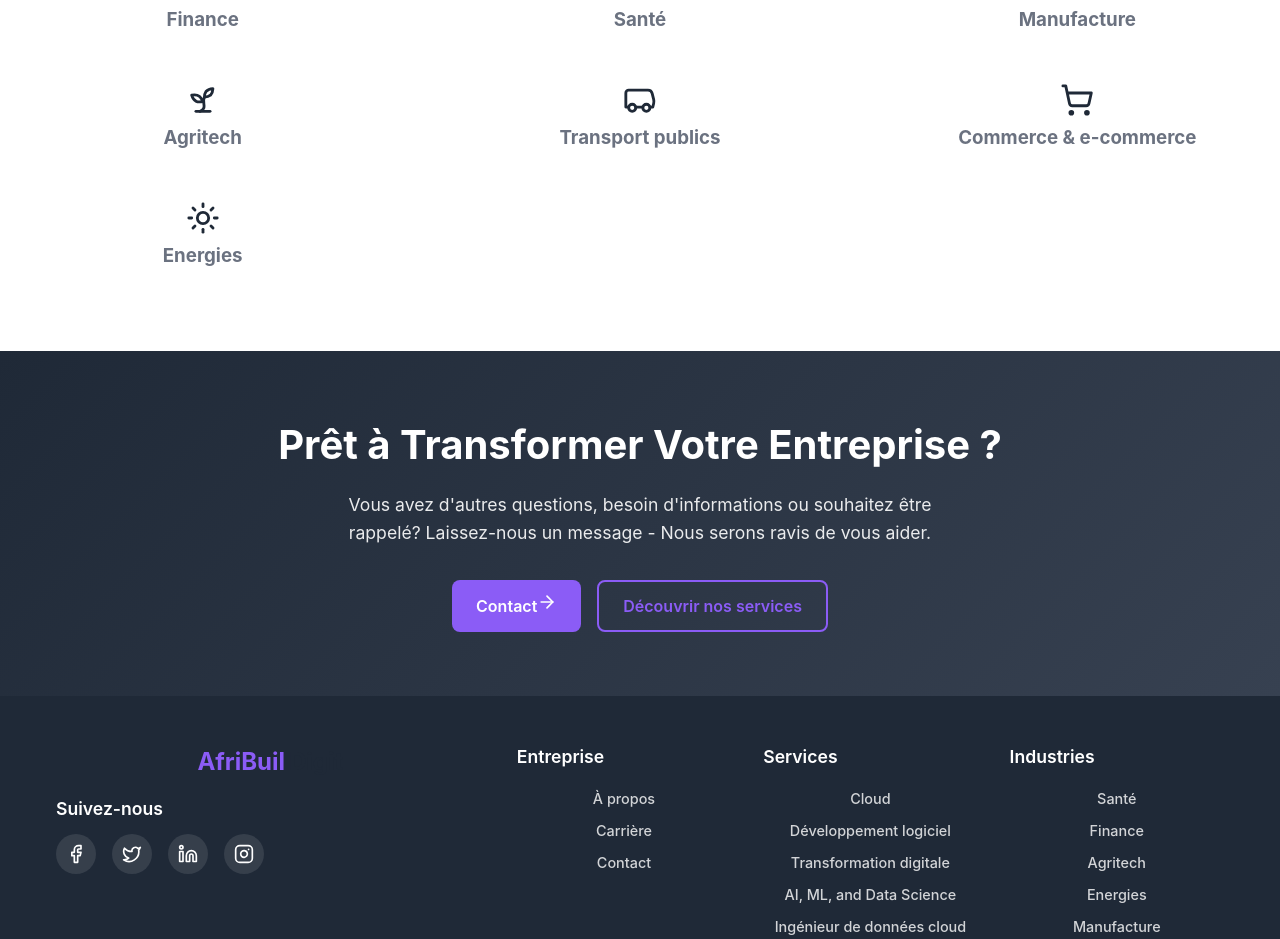
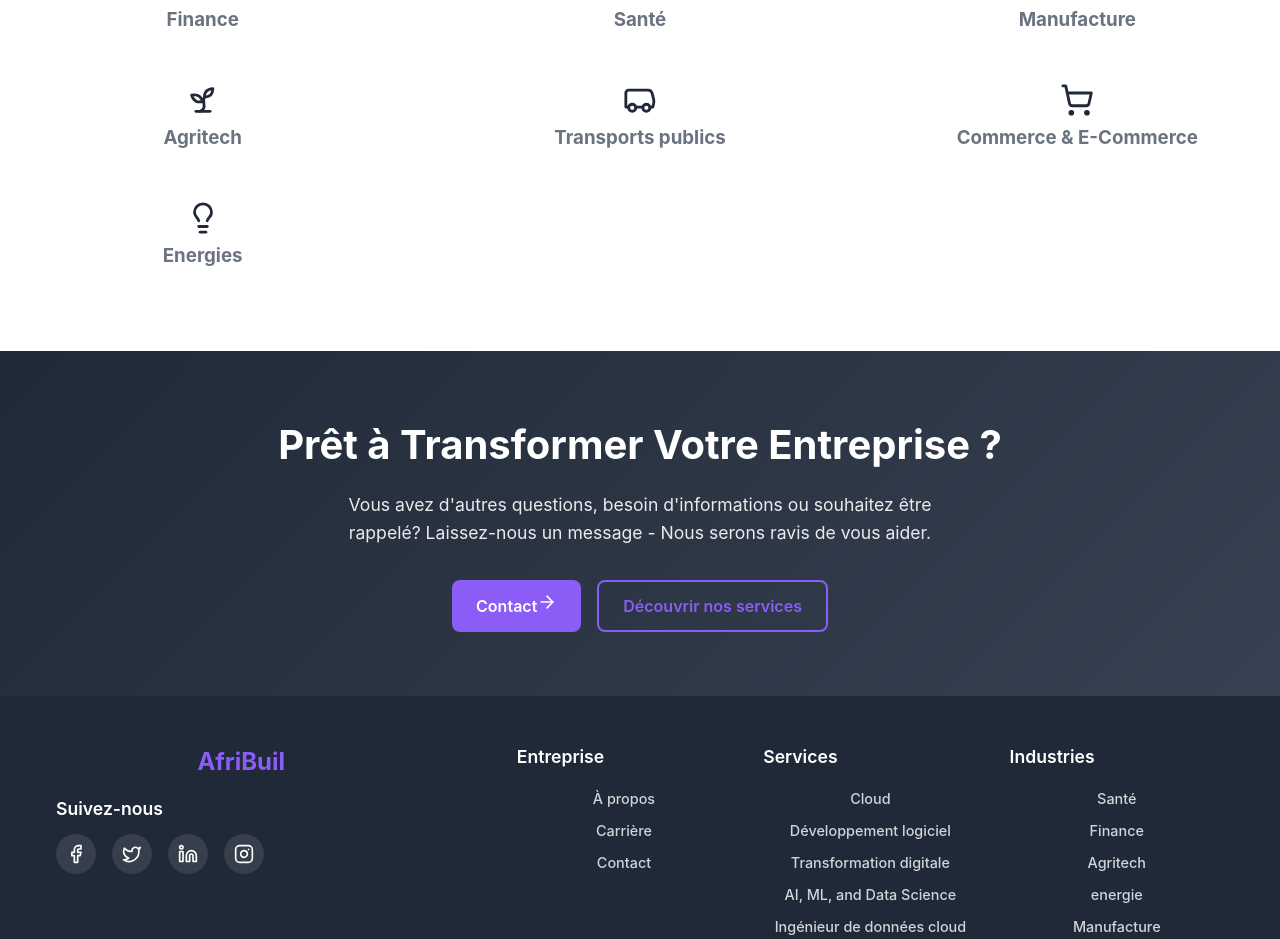
Before and after one commit to gomeskaze/afribuildigit_first, a React (Vite) app: page /about in a window 1280 px wide. Shown: the part 5473-6412 px from the top of the page. Built offline with nearby package versions, Linux system fonts and the light colour scheme.

Commit message:
Ajustement de la page about

```diff
--- a/src/contexts/LanguageContext.jsx
+++ b/src/contexts/LanguageContext.jsx
@@ -263,7 +263,7 @@ const translations = {
     industriesTitle: 'Nos Industries',
     industriesSubtitle: 'Nous servons divers secteurs d\'activité avec des solutions adaptées',
     healthcare: 'Santé',
-    energie: 'Energies',
+    energy: 'Energies',
     finance: 'Finance',
     agritech:'Agritech',
     transport: 'Transports publics',
@@ -275,7 +275,7 @@ const translations = {
     // Descriptions des industries
     healthcareDesc: 'Solutions innovantes pour améliorer les soins de santé et optimiser les processus médicaux.',
     financeDesc: 'Technologies avancées pour sécuriser les transactions et optimiser les services financiers.',
-    energieDesc: 'Nous mettons a votre disposition une plateforme intelligente qui transformera vos données énergétiques en leviers de croissance et d\'économies concrètes',
+    energyDesc: 'Nous mettons a votre disposition une plateforme intelligente qui transformera vos données énergétiques en leviers de croissance et d\'économies concrètes',
     retailDesc: 'Solutions e-commerce et analytics pour optimiser l\'expérience client et les ventes.',
     manufacturingDesc: 'IoT et analytics pour améliorer la productivité et réduire les coûts de production.',
 
@@ -592,7 +592,7 @@ const translations = {
     industriesSubtitle: 'We serve various business sectors with tailored solutions',
     healthcare: 'Healthcare',
     finance: 'Finance',
-    energie: 'Energies',
+    energy: 'Energies',
     agritech:'Agritech',
     transport: 'Public Transports',
     retail: 'Retail & E-Commerce',
@@ -603,7 +603,7 @@ const translations = {
     // Industry descriptions
     healthcareDesc: 'Innovative solutions to improve healthcare and optimize medical processes.',
     financeDesc: 'Advanced technologies to secure transactions and optimize financial services.',
-    energieDesc: 'We put at your disposal an intelligent platform that will transform your energy data into growth levers and concrete savings',
+    energyDesc: 'We put at your disposal an intelligent platform that will transform your energy data into growth levers and concrete savings',
     retailDesc: 'E-commerce and analytics solutions to optimize customer experience and sales.',
     manufacturingDesc: 'IoT and analytics to improve productivity and reduce production costs.',
 
@@ -919,7 +919,7 @@ const translations = {
     industriesSubtitle: 'Wir bedienen verschiedene Geschäftsbereiche mit maßgeschneiderten Lösungen',
     healthcare: 'Gesundheitswesen',
     finance: 'Finanzen',
-    energie: 'Energies',
+    energy: 'Energien',
     agritech:'Agritech',
     transport: 'Öffentliche Verkehrsmittel',
     retail: 'Einzelhandel & e-Commerce',
@@ -930,7 +930,7 @@ const translations = {
     // Industry descriptions
     healthcareDesc: 'Innovative Lösungen zur Verbesserung der Gesundheitsversorgung und Optimierung medizinischer Prozesse.',
     financeDesc: 'Fortschrittliche Technologien zur Sicherung von Transaktionen und Optimierung von Finanzdienstleistungen.',
-    energieDesc: 'Wir stellen über eine intelligente Plattform zur Verfügung, die Ihre Energiedaten in Wachstumshebel und konkrete Einsparungen umwandelt.',
+    energyDesc: 'Wir stellen über eine intelligente Plattform zur Verfügung, die Ihre Energiedaten in Wachstumshebel und konkrete Einsparungen umwandelt.',
     retailDesc: 'E-Commerce und Analytics-Lösungen zur Optimierung der Kundenbetreuung und des Verkaufs.',
     manufacturingDesc: 'IoT und Analytics zur Verbesserung der Produktivität und Reduzierung der Produktionskosten.',
 
--- a/src/pages/About.css
+++ b/src/pages/About.css
@@ -276,5 +276,15 @@
     font-size: 1rem;
     text-decoration: #8b5cf6;
   }
+  /* Effet spécial pour la carte "Energies" */
+.energy-card .industry-icon {
+  color: #facc15; /* jaune clair */
+}
+
+.energy-card .industry-icon:hover {
+  background: #facc15;
+  color: #fff;
+  box-shadow: 0 0 25px rgba(250, 204, 21, 0.8); /* effet lumière */
+}
 
 }
--- a/src/pages/About.jsx
+++ b/src/pages/About.jsx
@@ -5,7 +5,7 @@ import { Users, Target, Award, Globe, Heart, Zap, ArrowRight } from 'lucide-reac
 import './About.css'
 import { Linkedin, Twitter } from "lucide-react"
 import { SiXing } from "react-icons/si"
-import { DollarSign, HeartPulse, Factory, Sprout, Bus, ShoppingCart, Sun } from "lucide-react";   // Agritech
+import { DollarSign, HeartPulse, Factory, Sprout, Bus, ShoppingCart, Lightbulb } from "lucide-react";   // Agritech
 
 const About = () => {
   const { t } = useLanguage()
@@ -102,13 +102,13 @@ const About = () => {
     }
   ]
   const industries = [
-    { name: "Finance", icon: <DollarSign size={34} /> },
-    { name: "Santé", icon: <HeartPulse size={34} /> },
-    { name: "Manufacture", icon: <Factory size={34} /> },
-    { name: "Agritech", icon: <Sprout size={34} /> },
-    { name: "Transport publics", icon: <Bus size={34} /> },
-    { name: "Commerce & e-commerce", icon: <ShoppingCart size={34} /> },
-    { name: "Energies", icon: <Sun size={34} /> },
+    { name: t('finance'), icon: <DollarSign size={34} /> },
+    { name: t('healthcare'), icon: <HeartPulse size={34} /> },
+    { name: t('manufacturing'), icon: <Factory size={34} /> },
+    { name: t('agritech'), icon: <Sprout size={34} /> },
+    { name: t('transport'), icon: <Bus size={34} /> },
+    { name: t('retail'), icon: <ShoppingCart size={34} /> },
+    { name: t('energy'), icon: <Lightbulb size={34} /> },
   ];
 
   return (
@@ -287,11 +287,12 @@ const About = () => {
         </div>
       </section>
 
+      {/* Section Industries */}
       <section className="industries-section section">
       <h2 className="industries-title">Nos industries</h2>
       <div className="industries-grid grid grid-2">
         {industries.map((item, idx) => (
-          <div key={idx} className="industry-card">
+          <div key={idx} className={`industry-card ${item.name === t('energy') ? "energy-card" : ""}`}>
             <div className="industry-icon">{item.icon}</div>
             <h3><p className="industry-name">{item.name}</p></h3>
           </div>
```
